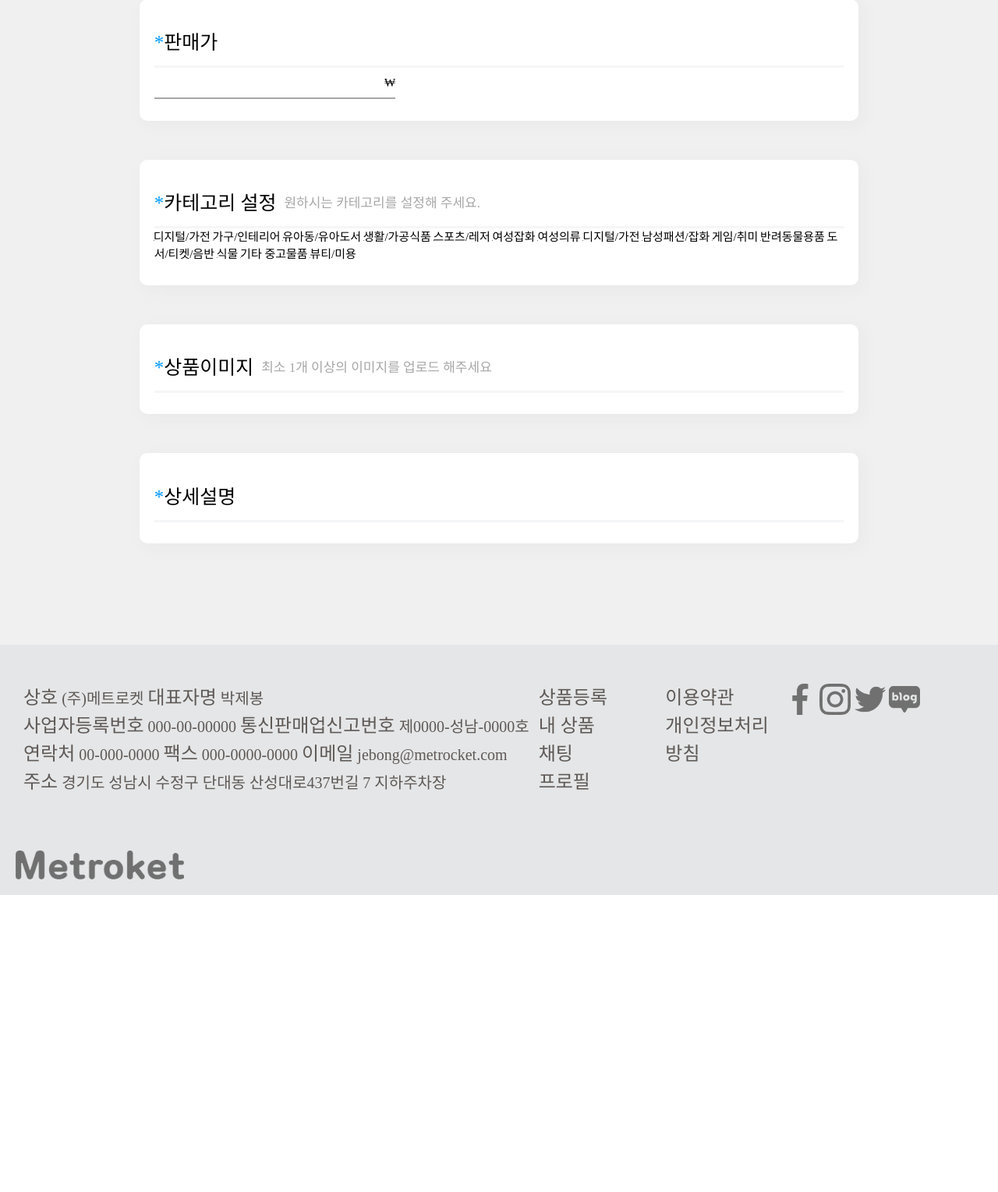
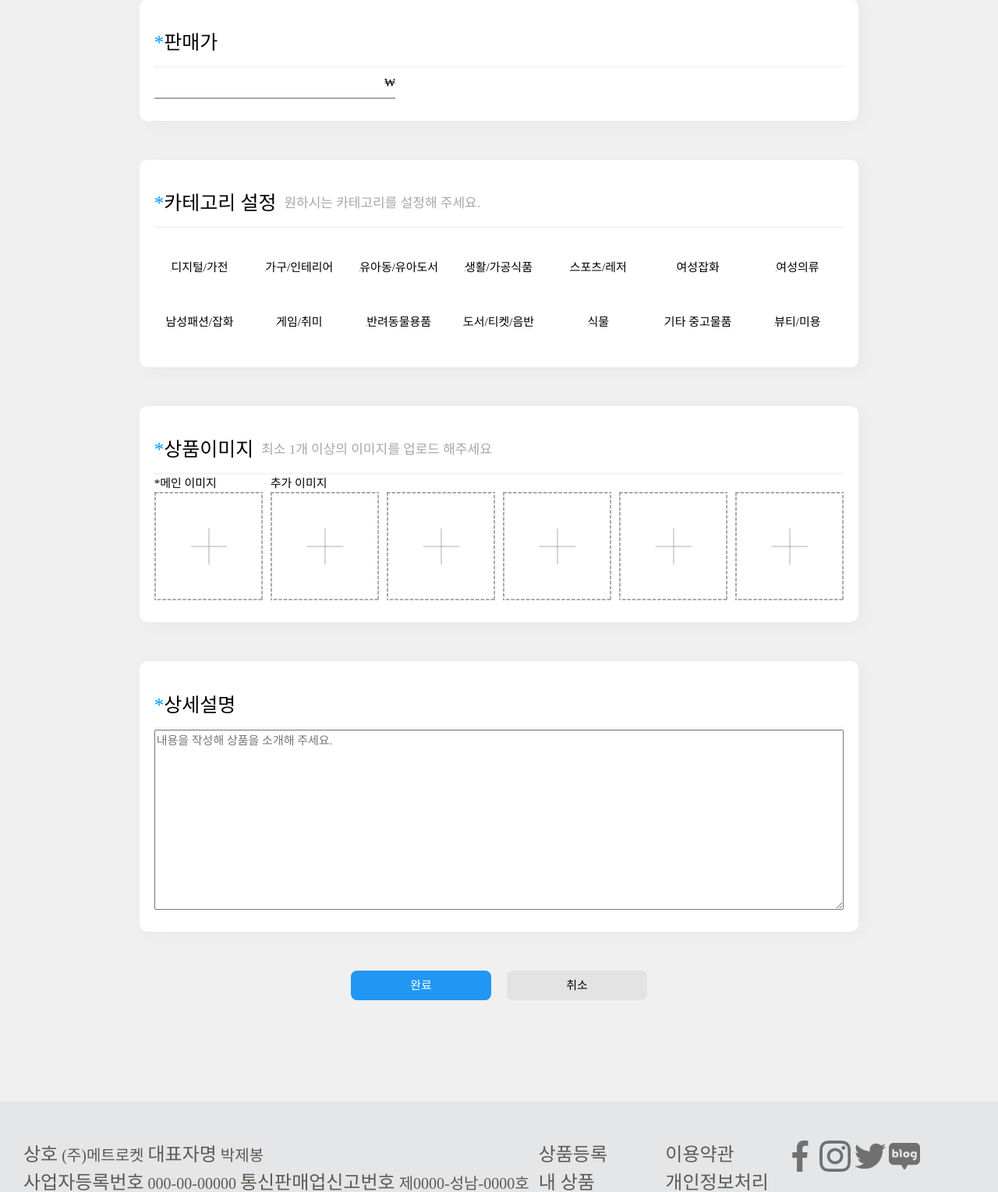
Before and after one commit to divdivcount/metro, a PHP site: page /addProduct.php in a window 1280 px wide. Shown: the part 648-2177 px from the top of the page at 78% size. Before the commit the page ends 1796 px from the top, so only its background shows below. Run offline with PHP 8.4, Linux system fonts and the light colour scheme; some libraries are stand-ins or nearby versions; some web fonts are replaced.

Commit message:
0401 01:29 addproduct.php 이미지 업로드 수정

```diff
--- a/addProduct.php
+++ b/addProduct.php
@@ -16,7 +16,6 @@
 
     <div id = "wrapContainer_Box">
       <div id="pageTitle_box" class="radius_box">
-
         <div class="title_box" style="justify-content: space-between;">
           <h2 style="font-size:2.8rem">상품등록하기</h2>
 
@@ -25,6 +24,9 @@
         </div>
 
       </div>
+
+      <!-- 폼  -->
+      <form class="" action="addProduct.php" method="get">
 
       <!-- 제목 입력 부분 -->
       <div id="insertTitle_box" class="radius_box" >
@@ -71,7 +73,6 @@
             <label><input type="radio" class="test" name="category" value="스포츠/레저">스포츠/레저</label>
             <label><input type="radio" class="test" name="category" value="여성잡화">여성잡화</label>
             <label><input type="radio" class="test" name="category" value="여성의류">여성의류</label>
-            <label><input type="radio" class="test" name="category" value="디지털/가전">디지털/가전</label>
             <label><input type="radio" class="test" name="category" value="남성패션/잡화">남성패션/잡화</label>
             <label><input type="radio" class="test" name="category" value="게임/취미">게임/취미</label>
             <label><input type="radio" class="test" name="category" value="반려동물용품">반려동물용품</label>
@@ -91,6 +92,24 @@
         </div>
 
         <div class="content_box">
+          <div class="imgGrid_box">
+            <div class="img_Item">
+              <span><d>*</d>메인 이미지</span>
+              <img class ="productImg" src="img\add_img.png" alt="">
+            </div>
+
+            <div class="img_Item">
+              <span>추가 이미지</span>
+              <img class ="productImg" src="img\add_img.png" alt="">
+            </div>
+
+            <div class="img_Item"><img class ="productImg" src="img\add_img.png" alt=""></div>
+            <div class="img_Item"><img class ="productImg" src="img\add_img.png" alt=""></div>
+            <div class="img_Item"><img class ="productImg" src="img\add_img.png" alt=""></div>
+            <div class="img_Item"><img class ="productImg" src="img\add_img.png" alt=""></div>
+            <input type="file" id="real-input" name="image" class="image_inputType_file" accept="img/*" style="display:none" required multiple>
+
+          </div>
 
         </div>
       </div>
@@ -103,17 +122,56 @@
         </div>
 
         <div class="content_box">
-
+          <textarea name="text" rows="10" cols="80" style="width:100%" placeholder="내용을 작성해 상품을 소개해 주세요."></textarea>
         </div>
 
       </div>
 
-      <div class="btn_box">
+    <div class="btn_box">
+      <input class="w3-button w3-blue w3-round-large" type="submit" name="" value="완료">
+      <input class="w3-button w3-round-large" type="button" name="" value="취소">
+      </div>
 
-      </div>
+      </form>
+      <!-- 폼끝  -->
 
     </div>
     <!-- 푸터 부분  -->
     <?php require_once 'metrocket_footer.php';?>
   </body>
+  <script type="text/javascript">
+    //const browseBtn = document.querySelector('.img_Item');
+    const img_Item = document.getElementsByClassName('img_Item');
+    const realInput = document.getElementById('real-input');
+    const productImg = document.getElementsByClassName('productImg');
+    var img = document.getElementById('test');
+    for (var i = 0; i < 5; i++) {
+      img_Item.item(i).addEventListener('click',()=>{
+       realInput.click();
+     });
+    }
+
+
+    realInput.addEventListener('change',function(){
+      if (this.files.length > 6) {
+        alert('사진은 6장만 등록이 가능합니다');
+        realInput.value="";
+      }
+
+      for (var i = 0; i < this.files.length; i++) {
+        if(this.files[i].type!='image/jpeg' && this.files[i].type!='image/png') {
+          alert('jpg 및 png 이미지를 업로드해주세요');
+          realInput.value="";
+        }else{
+          productImg.item(i).src=URL.createObjectURL(this.files[i]);
+        }
+      }
+    })
+
+
+
+
+
+
+  </script>
 </html>
--- a/css/css_addProduct.css
+++ b/css/css_addProduct.css
@@ -38,25 +38,42 @@ a{text-decoration: none;}
   outline: none;
   font-family: "NotoSansKR_r";
 }
+.categoryGrid_box{
+  width: 100%;
+  display: grid;
+  justify-items: center;
+  align-items: center;
+  margin-top: 2.0rem;
+  grid-auto-rows: 6.0rem;
+  grid-gap:1.0rem;
+  grid-template-columns: repeat(7, 1fr);
+}
 .test{width: 1px; height: 1px; padding: 0; margin: -1px; overflow: hidden;}
 
-.categoryGrid_box input[type="checkbox"]:checked + label:before{
-  color:WHITE;
+.imgGrid_box{
+  width: 100%;
+  display: grid;
+  justify-items: center;
+  align-items: end;
+  grid-gap:1.0rem;
+  grid-template-columns: repeat(6, 1fr);
 }
-
-input[type=checkbox]+label {
-	font-weight: normal;
-}
-input[type=checkbox]:checked+label {
-	font-weight: bold;
-}
-
+.imgGrid_box .img_Item{overflow: hidden;}
+.imgGrid_box .img_Item img{width: 100%;max-height: 200px;}
 #insertTitle_box .w3-input{outline: none;background-color:white!important;border-bottom:none!important;width:100%;}
 #insertPrice_box .w3-input{outline: none;background-color:white!important;border-bottom:none;}
 
 #insertTitle_box .content_box{border-bottom: 2px solid #a7a7a7;}
 #insertPrice_box .content_box{border-bottom: 2px solid #a7a7a7;width:35%;}
 
+.btn_box{
+  width: 100%;
+  display: flex;
+  justify-content: center;
+}
+.btn_box input{width: 18.0rem;margin: 0 1.0rem}
+.btn_box input:nth-child(1){}
+.btn_box input:nth-child(2){background-color:#e3e3e3; }
 @media only screen and (min-width: 1920px) {
   body{
     width: 1920px;
```
Also changed, not shown: img/add_img.png (added).
